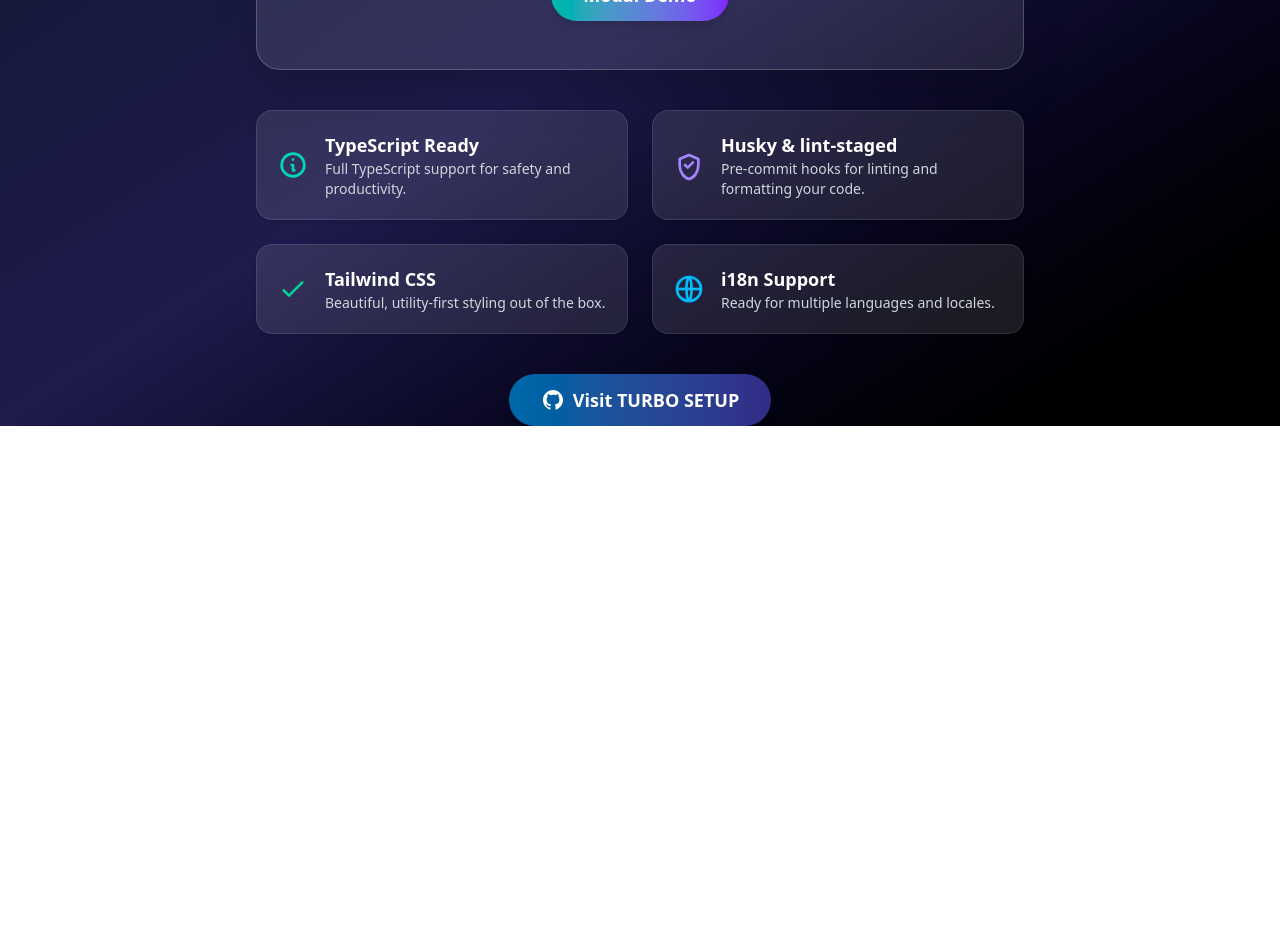
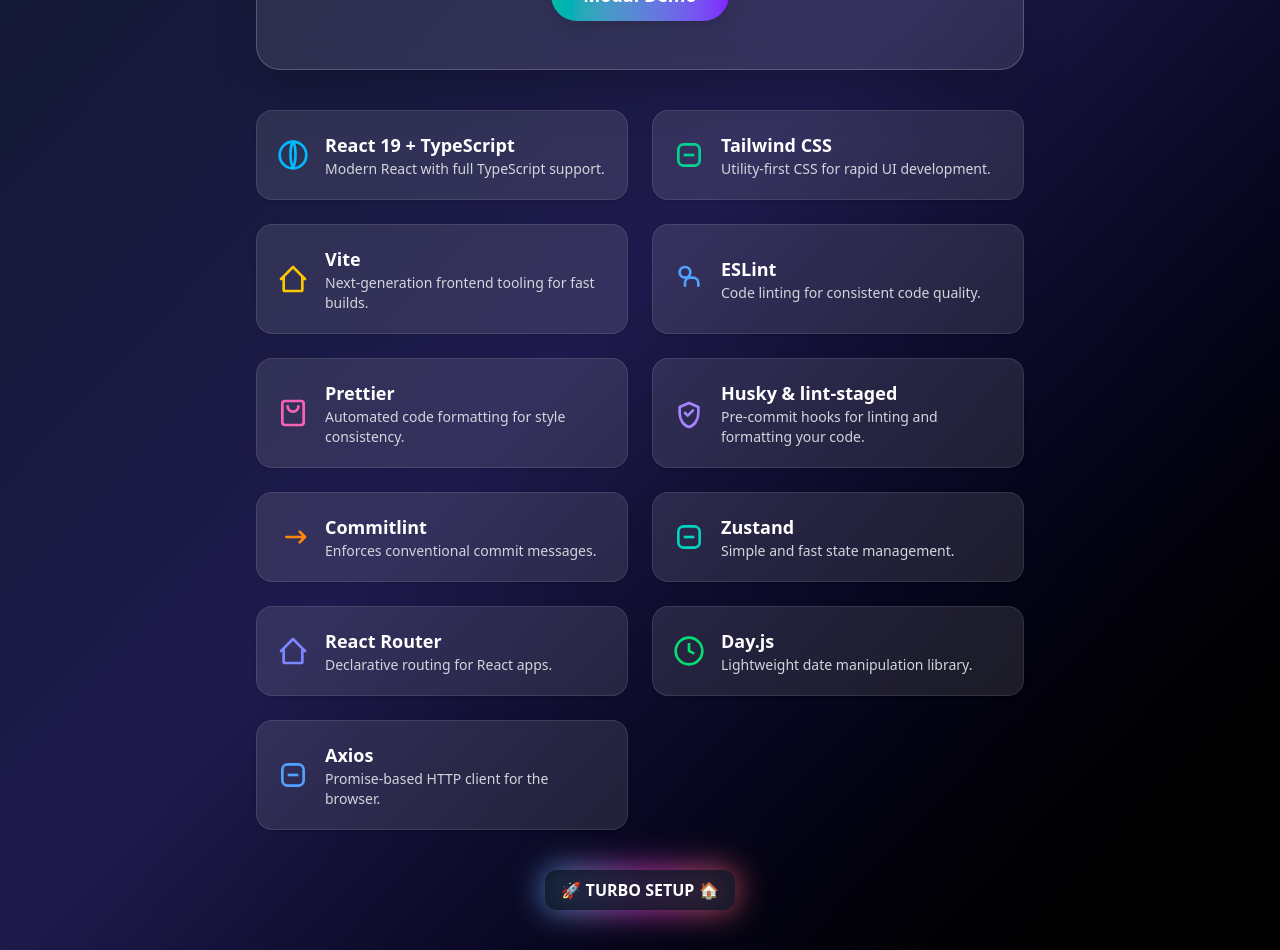
Before and after one commit to khoivudevz/turbo-setup-react-ts-tailwind, a React (Vite) app: page / in a window 1280 px wide. Shown: the part 400-1350 px from the top of the page. Before the commit the page ends 826 px from the top, so only its background shows below. Built offline with nearby package versions, Linux system fonts and the light colour scheme.

Commit message:
feat: update home ui

```diff
--- a/src/i18n/translations/en.json
+++ b/src/i18n/translations/en.json
@@ -10,25 +10,49 @@
 			"githubCta": "Star on GitHub",
 			"visitHomepage": "Visit TURBO SETUP",
 			"features": {
-				"typescript": {
-					"title": "TypeScript Ready",
-					"desc": "Full TypeScript support for safety and productivity."
+				"react": {
+					"title": "React 19 + TypeScript",
+					"desc": "Modern React with full TypeScript support."
+				},
+				"tailwind": {
+					"title": "Tailwind CSS",
+					"desc": "Utility-first CSS for rapid UI development."
+				},
+				"vite": {
+					"title": "Vite",
+					"desc": "Next-generation frontend tooling for fast builds."
+				},
+				"eslint": {
+					"title": "ESLint",
+					"desc": "Code linting for consistent code quality."
+				},
+				"prettier": {
+					"title": "Prettier",
+					"desc": "Automated code formatting for style consistency."
 				},
 				"husky": {
 					"title": "Husky & lint-staged",
 					"desc": "Pre-commit hooks for linting and formatting your code."
 				},
-				"turbo": {
-					"title": "Turbo Fast",
-					"desc": "Optimized for speed with TurboRepo and Vite."
+				"commitlint": {
+					"title": "Commitlint",
+					"desc": "Enforces conventional commit messages."
 				},
-				"tailwind": {
-					"title": "Tailwind CSS",
-					"desc": "Beautiful, utility-first styling out of the box."
+				"zustand": {
+					"title": "Zustand",
+					"desc": "Simple and fast state management."
 				},
-				"i18n": {
-					"title": "i18n Support",
-					"desc": "Ready for multiple languages and locales."
+				"router": {
+					"title": "React Router",
+					"desc": "Declarative routing for React apps."
+				},
+				"dayjs": {
+					"title": "Day.js",
+					"desc": "Lightweight date manipulation library."
+				},
+				"axios": {
+					"title": "Axios",
+					"desc": "Promise-based HTTP client for the browser."
 				}
 			}
 		}
--- a/src/i18n/translations/ko.json
+++ b/src/i18n/translations/ko.json
@@ -9,21 +9,49 @@
 			"modalDemoName": "TURBO SETUP",
 			"visitHomepage": "TURBO SETUP 방문",
 			"features": {
-				"typescript": {
-					"title": "타입스크립트 지원",
-					"desc": "안전성과 생산성을 위한 완벽한 타입스크립트 지원."
-				},
-				"turbo": {
-					"title": "터보 빠름",
-					"desc": "TurboRepo와 Vite로 최적화된 속도."
+				"react": {
+					"title": "React 19 + 타입스크립트",
+					"desc": "최신 리액트와 완벽한 타입스크립트 지원."
 				},
 				"tailwind": {
 					"title": "Tailwind CSS",
-					"desc": "아름답고 실용적인 유틸리티 스타일을 바로 사용."
+					"desc": "빠른 UI 개발을 위한 유틸리티 CSS."
 				},
-				"i18n": {
-					"title": "i18n 지원",
-					"desc": "다국어와 로케일을 위한 준비 완료."
+				"vite": {
+					"title": "Vite",
+					"desc": "빠른 빌드를 위한 차세대 프론트엔드 툴."
+				},
+				"eslint": {
+					"title": "ESLint",
+					"desc": "일관된 코드 품질을 위한 린트."
+				},
+				"prettier": {
+					"title": "Prettier",
+					"desc": "코드 스타일 일관성을 위한 자동 포매팅."
+				},
+				"husky": {
+					"title": "Husky & lint-staged",
+					"desc": "코드 린트 및 포매팅을 위한 pre-commit 훅."
+				},
+				"commitlint": {
+					"title": "Commitlint",
+					"desc": "커밋 메시지 규칙을 강제합니다."
+				},
+				"zustand": {
+					"title": "Zustand",
+					"desc": "간단하고 빠른 상태 관리."
+				},
+				"router": {
+					"title": "React Router",
+					"desc": "리액트 앱을 위한 선언적 라우팅."
+				},
+				"dayjs": {
+					"title": "Day.js",
+					"desc": "가벼운 날짜 처리 라이브러리."
+				},
+				"axios": {
+					"title": "Axios",
+					"desc": "브라우저용 Promise 기반 HTTP 클라이언트."
 				}
 			}
 		}
--- a/src/views/HomeView/HomeView.tsx
+++ b/src/views/HomeView/HomeView.tsx
@@ -7,7 +7,7 @@
 	{
 		icon: (
 			<svg
-				className='w-8 h-8 text-teal-400'
+				className='w-8 h-8 text-sky-400'
 				fill='none'
 				stroke='currentColor'
 				strokeWidth='2'
@@ -16,12 +16,87 @@
 				<path
 					strokeLinecap='round'
 					strokeLinejoin='round'
-					d='M13 16h-1v-4h-1m1-4h.01M12 20.5A8.5 8.5 0 1 0 12 3.5a8.5 8.5 0 0 0 0 17Z'
+					d='M12 2a10 10 0 100 20 10 10 0 000-20zm0 0c2.5 3.5 2.5 15.5 0 19m0-19c-2.5 3.5-2.5 15.5 0 19'
 				/>
 			</svg>
 		),
-		titleKey: 'home.features.typescript.title',
-		descKey: 'home.features.typescript.desc',
+		titleKey: 'home.features.react.title',
+		descKey: 'home.features.react.desc',
+	},
+	{
+		icon: (
+			<svg
+				className='w-8 h-8 text-emerald-400'
+				fill='none'
+				stroke='currentColor'
+				strokeWidth='2'
+				viewBox='0 0 24 24'
+			>
+				<rect x='4' y='4' width='16' height='16' rx='4' />
+				<path d='M8 12h8' />
+			</svg>
+		),
+		titleKey: 'home.features.tailwind.title',
+		descKey: 'home.features.tailwind.desc',
+	},
+	{
+		icon: (
+			<svg
+				className='w-8 h-8 text-yellow-400'
+				fill='none'
+				stroke='currentColor'
+				strokeWidth='2'
+				viewBox='0 0 24 24'
+			>
+				<path
+					strokeLinecap='round'
+					strokeLinejoin='round'
+					d='M3 12l2-2m0 0l7-7 7 7M5 10v10a1 1 0 001 1h3m10-11l2 2m-2-2v10a1 1 0 01-1 1h-3m-6 0h6'
+				/>
+			</svg>
+		),
+		titleKey: 'home.features.vite.title',
+		descKey: 'home.features.vite.desc',
+	},
+	{
+		icon: (
+			<svg
+				className='w-8 h-8 text-blue-400'
+				fill='none'
+				stroke='currentColor'
+				strokeWidth='2'
+				viewBox='0 0 24 24'
+			>
+				<path
+					strokeLinecap='round'
+					strokeLinejoin='round'
+					d='M9 17v-2a4 4 0 014-4h2a4 4 0 014 4v2'
+				/>
+				<circle cx='9' cy='7' r='4' />
+			</svg>
+		),
+		titleKey: 'home.features.eslint.title',
+		descKey: 'home.features.eslint.desc',
+	},
+	{
+		icon: (
+			<svg
+				className='w-8 h-8 text-pink-400'
+				fill='none'
+				stroke='currentColor'
+				strokeWidth='2'
+				viewBox='0 0 24 24'
+			>
+				<path
+					strokeLinecap='round'
+					strokeLinejoin='round'
+					d='M16 7a4 4 0 01-8 0'
+				/>
+				<rect x='4' y='3' width='16' height='18' rx='2' />
+			</svg>
+		),
+		titleKey: 'home.features.prettier.title',
+		descKey: 'home.features.prettier.desc',
 	},
 	{
 		icon: (
@@ -46,35 +121,88 @@
 	{
 		icon: (
 			<svg
-				className='w-8 h-8 text-emerald-400'
+				className='w-8 h-8 text-orange-400'
 				fill='none'
 				stroke='currentColor'
 				strokeWidth='2'
 				viewBox='0 0 24 24'
 			>
-				<path strokeLinecap='round' strokeLinejoin='round' d='M5 13l4 4L19 7' />
+				<path
+					strokeLinecap='round'
+					strokeLinejoin='round'
+					d='M17 16l4-4m0 0l-4-4m4 4H7'
+				/>
 			</svg>
 		),
-		titleKey: 'home.features.tailwind.title',
-		descKey: 'home.features.tailwind.desc',
+		titleKey: 'home.features.commitlint.title',
+		descKey: 'home.features.commitlint.desc',
 	},
 	{
 		icon: (
 			<svg
-				className='w-8 h-8 text-sky-400'
+				className='w-8 h-8 text-teal-400'
 				fill='none'
 				stroke='currentColor'
 				strokeWidth='2'
 				viewBox='0 0 24 24'
 			>
-				<circle cx='12' cy='12' r='9' />
-				<path d='M2.5 12h19' />
-				<path d='M12 2.5c2.5 3.5 2.5 15.5 0 19' />
-				<path d='M12 2.5c-2.5 3.5-2.5 15.5 0 19' />
+				<rect x='4' y='4' width='16' height='16' rx='4' />
+				<path d='M8 12h8' />
 			</svg>
 		),
-		titleKey: 'home.features.i18n.title',
-		descKey: 'home.features.i18n.desc',
+		titleKey: 'home.features.zustand.title',
+		descKey: 'home.features.zustand.desc',
+	},
+	{
+		icon: (
+			<svg
+				className='w-8 h-8 text-indigo-400'
+				fill='none'
+				stroke='currentColor'
+				strokeWidth='2'
+				viewBox='0 0 24 24'
+			>
+				<path
+					strokeLinecap='round'
+					strokeLinejoin='round'
+					d='M3 12l2-2m0 0l7-7 7 7M5 10v10a1 1 0 001 1h3m10-11l2 2m-2-2v10a1 1 0 01-1 1h-3m-6 0h6'
+				/>
+			</svg>
+		),
+		titleKey: 'home.features.router.title',
+		descKey: 'home.features.router.desc',
+	},
+	{
+		icon: (
+			<svg
+				className='w-8 h-8 text-green-400'
+				fill='none'
+				stroke='currentColor'
+				strokeWidth='2'
+				viewBox='0 0 24 24'
+			>
+				<circle cx='12' cy='12' r='10' />
+				<path d='M12 6v6l4 2' />
+			</svg>
+		),
+		titleKey: 'home.features.dayjs.title',
+		descKey: 'home.features.dayjs.desc',
+	},
+	{
+		icon: (
+			<svg
+				className='w-8 h-8 text-blue-400'
+				fill='none'
+				stroke='currentColor'
+				strokeWidth='2'
+				viewBox='0 0 24 24'
+			>
+				<rect x='4' y='4' width='16' height='16' rx='4' />
+				<path d='M8 12h8' />
+			</svg>
+		),
+		titleKey: 'home.features.axios.title',
+		descKey: 'home.features.axios.desc',
 	},
 ]
 
@@ -137,17 +265,20 @@
 					</div>
 
 					{/* Home page */}
-					<a
-						href='https://turbo-setup.vercel.app/'
-						className='mt-10 inline-flex items-center gap-2 bg-gradient-to-r from-sky-700 to-indigo-900 text-white text-lg font-bold px-8 py-3 rounded-full shadow-lg hover:scale-105 hover:from-sky-800 hover:to-indigo-950 transition-all duration-200 focus:outline-none focus:ring-2 focus:ring-sky-700'
-						target='_blank'
-						rel='noopener noreferrer'
-					>
-						<svg className='w-6 h-6' fill='currentColor' viewBox='0 0 24 24'>
-							<path d='M12 2C6.477 2 2 6.484 2 12.021c0 4.428 2.865 8.184 6.839 9.504.5.092.682-.217.682-.482 0-.237-.009-.868-.014-1.703-2.782.605-3.369-1.342-3.369-1.342-.454-1.154-1.11-1.462-1.11-1.462-.908-.62.069-.608.069-.608 1.004.07 1.532 1.032 1.532 1.032.892 1.53 2.341 1.088 2.91.832.091-.647.35-1.088.636-1.339-2.221-.253-4.555-1.113-4.555-4.951 0-1.093.39-1.988 1.029-2.688-.103-.254-.446-1.272.098-2.65 0 0 .84-.27 2.75 1.025A9.564 9.564 0 0 1 12 6.844c.85.004 1.705.115 2.504.337 1.909-1.295 2.748-1.025 2.748-1.025.546 1.378.202 2.396.1 2.65.64.7 1.028 1.595 1.028 2.688 0 3.847-2.337 4.695-4.566 4.944.359.309.678.919.678 1.852 0 1.336-.012 2.417-.012 2.747 0 .267.18.578.688.48C19.138 20.2 22 16.447 22 12.021 22 6.484 17.523 2 12 2Z' />
-						</svg>
-						{t('home.visitHomepage')}
-					</a>
+					<div className='flex justify-center items-center my-10'>
+						<div className='relative inline-flex  group'>
+							<div className='absolute transitiona-all duration-1000 opacity-70 -inset-px bg-gradient-to-r from-[#44BCFF] via-[#FF44EC] to-[#FF675E] rounded-xl blur-lg group-hover:opacity-100 group-hover:-inset-1 group-hover:duration-200 animate-tilt'></div>
+							<a
+								href='https://turbo-setup.vercel.app/'
+								title='Get quote now'
+								className='relative inline-flex items-center justify-center px-4 py-2 text-base font-bold text-white transition-all duration-200 bg-gray-900/80 font-pj rounded-xl focus:outline-none focus:ring-2 focus:ring-offset-2 focus:ring-gray-900'
+								role='button'
+								target='_blank'
+							>
+								🚀 TURBO SETUP 🏠
+							</a>
+						</div>
+					</div>
 				</div>
 			</div>
 			<DemoModal
```
